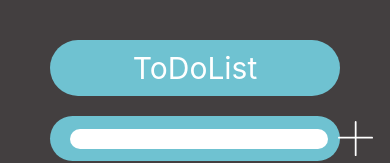
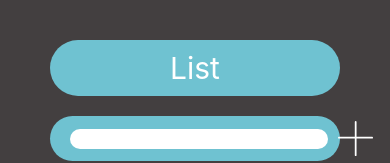
Before and after one commit to VityaRa/expo-react-native, a React Native app: screen / in a window 390 px wide. Shown: the top 163 px of the page. Built offline with nearby package versions, Linux system fonts and the light colour scheme.

Commit message:
feat: add btn and item components

```diff
--- a/components/button/index.tsx
+++ b/components/button/index.tsx
@@ -1,8 +1,7 @@
 import React, { useRef, useState } from 'react'
-import { TouchableOpacity, StyleSheet, View, TextInput, TextInputComponent, Alert } from 'react-native'
-import { useDispatch, useSelector } from 'react-redux'
+import { TouchableOpacity, StyleSheet, View, TextInput, TextInputComponent, Alert, Keyboard } from 'react-native'
+import { useDispatch } from 'react-redux'
 import { AddIcon } from '../../assets/AddIcon'
-import { RootState } from '../../store'
 import { addItem } from '../../store/actions/listActions'
 import { ListItem } from '../../types/interfaces'
 import { getRandomId } from '../../utils/getRandomId'
@@ -14,11 +13,19 @@ export const AddButton = () => {
 
     const addItemHandler = (item: ListItem) => {
         dispatch(addItem(item))
+        setText('')
     }
 
     return (
         <View style={styles.button}>
-            <TextInput defaultValue={text} onChangeText={text => setText(text)} style={styles.input} />
+            <TextInput
+                onSubmitEditing={() => {
+                    Keyboard.dismiss();
+                }}
+                defaultValue={text}
+                onChangeText={text => setText(text)}
+                style={styles.input}
+            />
             <View style={styles.iconWrapper}>
                 <TouchableOpacity onPress={() => {
                     const item: ListItem = {
--- a/components/index.tsx
+++ b/components/index.tsx
@@ -1,6 +1,6 @@
 import { StatusBar } from 'expo-status-bar';
 import React, { useState } from 'react';
-import { SafeAreaView, StyleSheet, TextInput, View } from 'react-native';
+import { SafeAreaView, StyleSheet, TextInput, View, Keyboard } from 'react-native';
 import { Provider, useSelector } from 'react-redux';
 
 import Symbol_observable from 'symbol-observable';
@@ -9,14 +9,15 @@ import { AddButton } from './button';
 import { List } from './list';
 
 export default function Index() {
-    const [title, setTitle] = useState('ToDoList');
+    const [title, setTitle] = useState('List');
     const { list } = useSelector((state: RootState) => state.list)
 
     return (
         <SafeAreaView style={styles.container}>
             <View>
-                <TextInput value={title} style={styles.title} onChangeText={setTitle} >
-                </TextInput>
+                <TextInput onSubmitEditing={() => {
+                    Keyboard.dismiss();
+                }} value={title} style={styles.title} onChangeText={setTitle} />
             </View>
             <View style={styles.addButton}>
                 <AddButton />
--- a/components/item/index.tsx
+++ b/components/item/index.tsx
@@ -20,7 +20,9 @@ export const Item = ({ item }: IProps) => {
                     style={[styles.icon, item.isDone ? styles.doneIcon : {}]}
                     onPress={() => {
                         dispatch(toggleItem(item.id))
-                    }}>
+                    }}
+                    onBlur={() => console.log('ey')}
+                    >
                     <View style={styles.iconWrapper}>
                         <DoneIcon color={item.isDone ? "#000" : "#fff"} />
                     </View>
```
